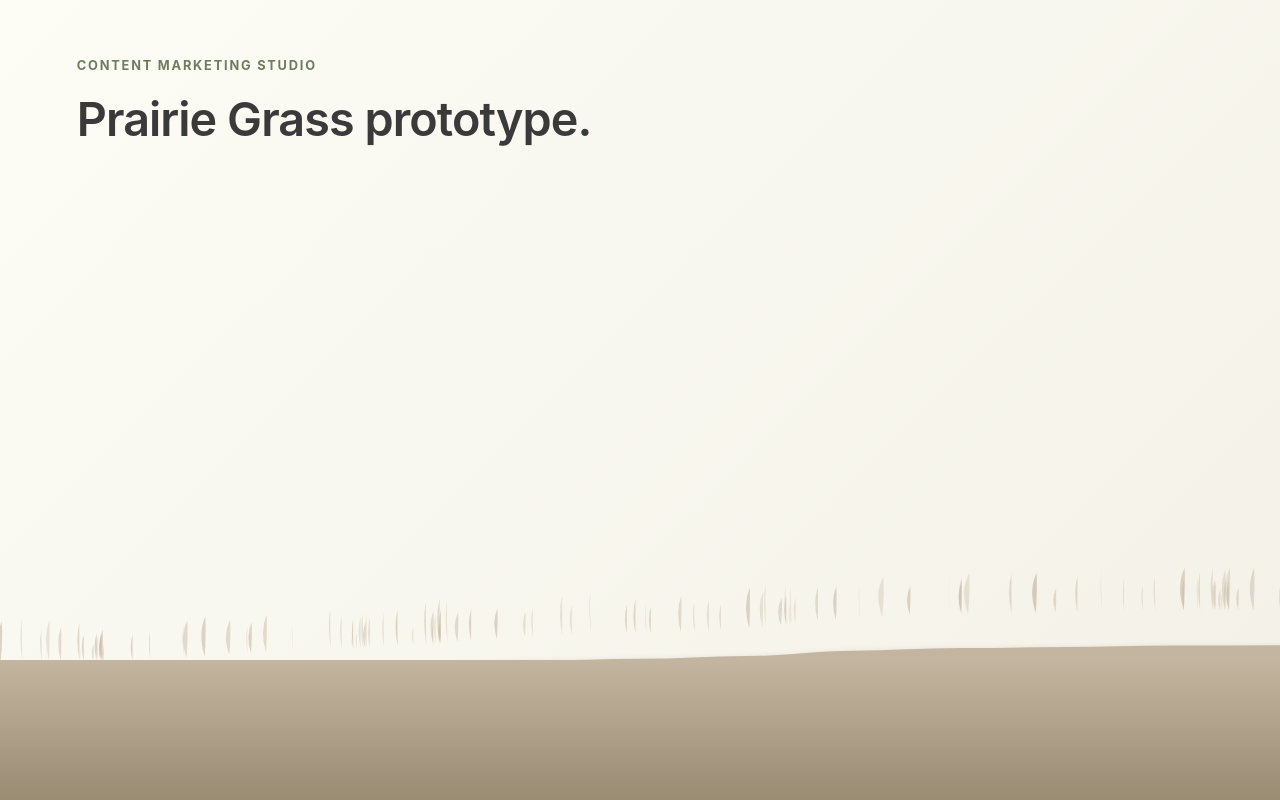
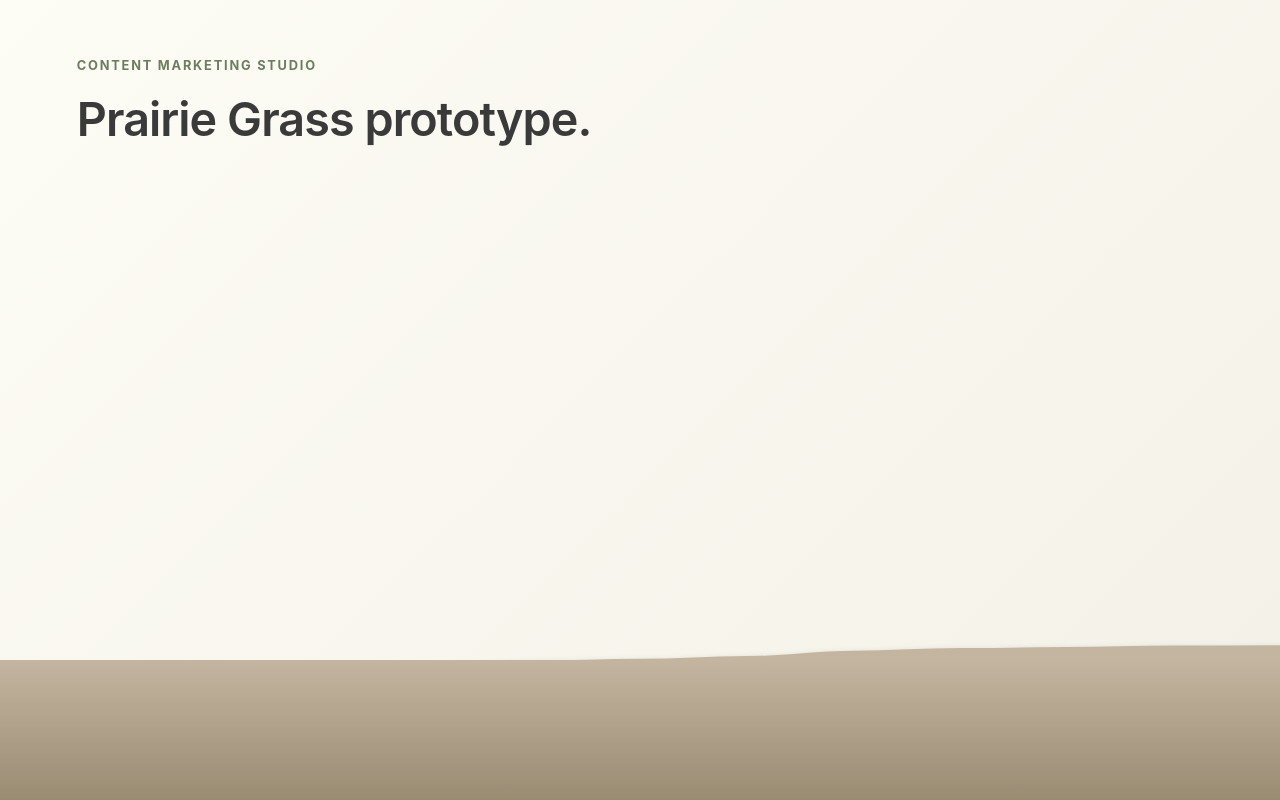
Before and after one commit to Fargarther/content-marketing-website, a React (Vite) app: page / in a window 1280 px wide. Built offline with nearby package versions, Linux system fonts and the light colour scheme.

Commit message:
Needs fixing

```diff
--- a/src/components/PrairieGrass.css
+++ b/src/components/PrairieGrass.css
@@ -1,9 +1,9 @@
 .prairie-grass-container {
   position: absolute;
-  bottom: calc(var(--ground-nav-height, 120px) - 62px); /* sink blades deeper into the ridge */
+  bottom: calc(var(--ground-nav-height, 120px) - 140px); /* align baseline to ground height */
   left: 0;
   width: calc(var(--panel-count, 1) * 100vw);
-  height: 240px; /* allow full blade height so tips don't clip */
+  height: 260px; /* allow full blade height so tips don't clip */
   pointer-events: none; /* let clicks reach underlying content */
   z-index: 1001;
 }
--- a/src/components/PrairieGrass.jsx
+++ b/src/components/PrairieGrass.jsx
@@ -227,7 +227,7 @@ const PrairieGrass = ({ breeze = 'medium', spanCount = 1 } = {}) => {
     const ctx = canvas.getContext('2d');
     const updateCanvasSize = () => {
       const W = Math.max(window.innerWidth * spanCount, window.innerWidth);
-      const H = 180; // Increased height to prevent seed head cutoff
+      const H = 240; // Taller canvas to avoid clipping tips
       const dpr = Math.min(window.devicePixelRatio || 1, 1.5); // Cap DPR for performance
 
       canvas.width = W * dpr;
@@ -251,12 +251,12 @@ const PrairieGrass = ({ breeze = 'medium', spanCount = 1 } = {}) => {
       const budImages = grassManifest.buds.map(b => imageCache[`bud_${b.name}`] || null);
       const groundH = groundHeightRef.current || 140;
       const baseBaseline = groundH * 0.78;
-      const riseScale = (H / groundH) * 0.8; // scale ridge rise into canvas height (stronger lift)
+      const riseScale = (H / groundH) * 0.75; // scale ridge rise into canvas height
       const ridgeAt = (x) => sampleRidgeY(x / width, groundH, window.innerHeight || 800);
       const baseYForX = (x) => {
         const ridgeY = ridgeAt(x);
         const rise = baseBaseline - ridgeY;
-        const y = (H - 1) - rise * riseScale;
+        const y = (H - 4) - rise * riseScale; // keep baseline near bottom
         return Math.max(0, Math.min(H - 1, y));
       };
 
@@ -648,7 +648,7 @@ const PrairieGrass = ({ breeze = 'medium', spanCount = 1 } = {}) => {
           ctx.drawImage(
             blade.bladeImage,
             -bladeW / 2,
-            -bladeH + 12, // push blades down into the soil band
+            -bladeH + 10, // push blades down into the soil band
             bladeW,
             bladeH
           );
@@ -661,7 +661,7 @@ const PrairieGrass = ({ breeze = 'medium', spanCount = 1 } = {}) => {
             ctx.drawImage(
               blade.budImage,
               -budW / 2,
-              -budH + 12, // push seed heads down similarly
+              -budH + 10, // push seed heads down similarly
               budW,
               budH
             );
```
